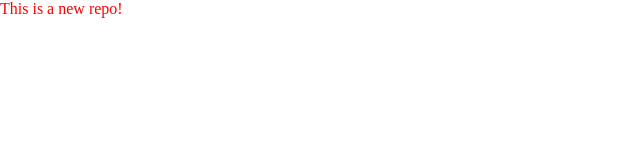
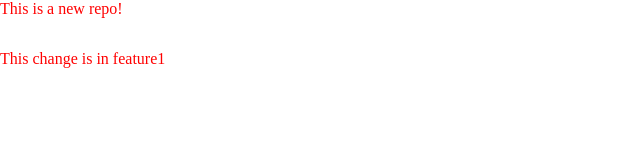
Before and after one commit to ngcodin/localrepo, a plain HTML site: page index.html in a window 1280 px wide. Shown: the whole page, without its empty margins (0-640 px from the left). Drawn offline with Linux system fonts and the light colour scheme.

Commit message:
Adding new feature

```diff
--- a/index.html
+++ b/index.html
@@ -8,5 +8,6 @@
 </head>
 <body>
     <p>This is a new repo!</p>
+    <p>This change is in feature1</p>
 </body>
 </html>
```
